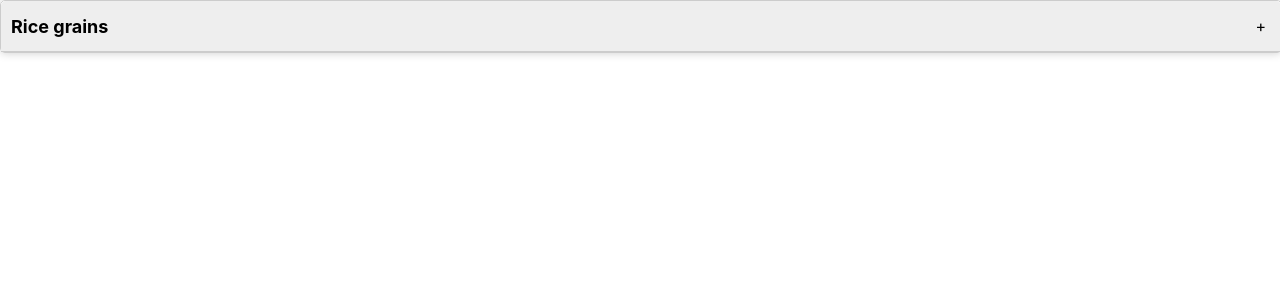
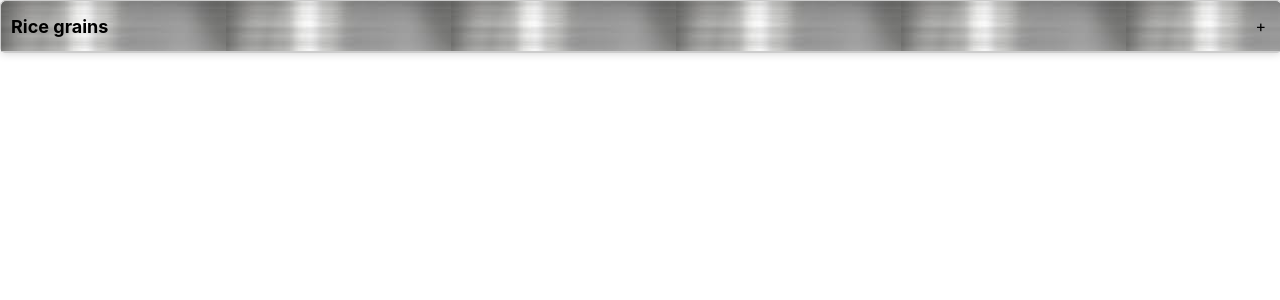
Before and after one commit to CosmoProgrammer/HashChain, a React (Create React App) app in the folder main_app/: page /tree in a window 1280 px wide. Shown: the top 300 px of the page. Built offline with nearby package versions, Linux system fonts and the light colour scheme.

Commit message:
Update item.css

```diff
--- a/main_app/src/styles/item.css
+++ b/main_app/src/styles/item.css
@@ -13,15 +13,17 @@
     align-items: center;
     padding: 10px;
     cursor: pointer;
-    background-color: #eee;
+    background-image: url(./download\ \(1\).jpg);
     border-bottom: 1px solid #ccc;
     border-radius: 5px 5px 0 0;
     color: black;
+    box-shadow: inset rgb(0, 0, 0);
   }
 
   .item-header:hover{
-    background-color: rgb(63, 63, 63);
+    background-color: rgb(0, 0, 0);
     font: bolder;
+    font: rgb(255,255,255);
   }
 
   .item-header-text {
```
